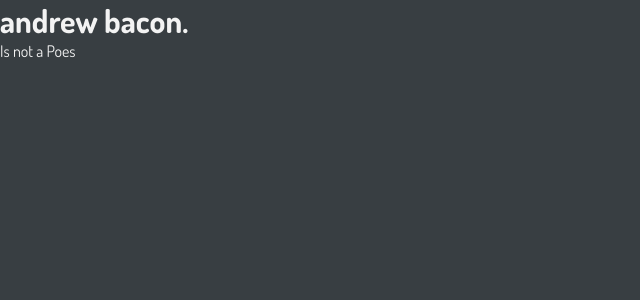
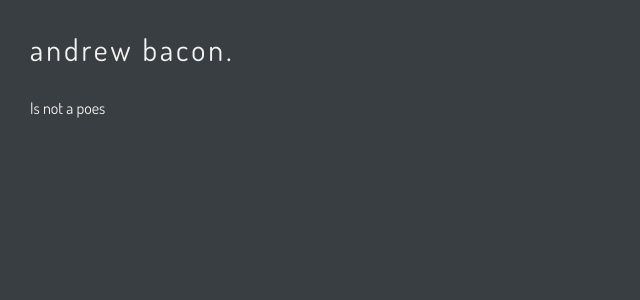
Before and after one commit to ajbacon/andrewbacon, a React (Create React App) app: page / in a window 1280 px wide. Shown: the top 300 px of the page, without its empty margins (0-640 px from the left). Built offline with nearby package versions, Linux system fonts and the light colour scheme.

Commit message:
feat: add home and navbar components

```diff
--- a/src/App.js
+++ b/src/App.js
@@ -1,11 +1,14 @@
 import React from 'react';
+
+import Navbar from './components/Navbar';
+import Home from './components/Home';
 import './App.css';
 
 function App() {
   return (
     <div className='App'>
-      <h1>andrew bacon.</h1>
-      <div>Is not a Poes</div>
+      <Navbar></Navbar>
+      <Home></Home>
     </div>
   );
 }
--- /dev/null
+++ b/src/components/Home.css
@@ -0,0 +1,3 @@
+.home-content {
+  margin: 0px 30px 30px 30px
+}
--- /dev/null
+++ b/src/components/Home.js
@@ -0,0 +1,12 @@
+import React from 'react';
+import './Home.css';
+
+const Home = () => {
+  return (
+    <div className='home'>
+      <div className='home-content'>Is not a poes</div>
+    </div>
+  );
+};
+
+export default Home;
--- /dev/null
+++ b/src/components/Navbar.css
@@ -0,0 +1,6 @@
+.navbar-container {
+  margin: 30px;
+  font-size: 30px;
+  letter-spacing: 3px;
+
+}
--- a/src/components/Navbar.js
+++ b/src/components/Navbar.js
@@ -0,0 +1,15 @@
+import React from 'react';
+
+import './Navbar.css';
+
+const Navbar = () => {
+  return (
+    <div className='navbar'>
+      <div className='navbar-container'>
+        <div className='navbar-brand'>andrew bacon.</div>
+      </div>
+    </div>
+  );
+};
+
+export default Navbar;
```
Also changed, not shown: src/images/zZNgk.png (added).
